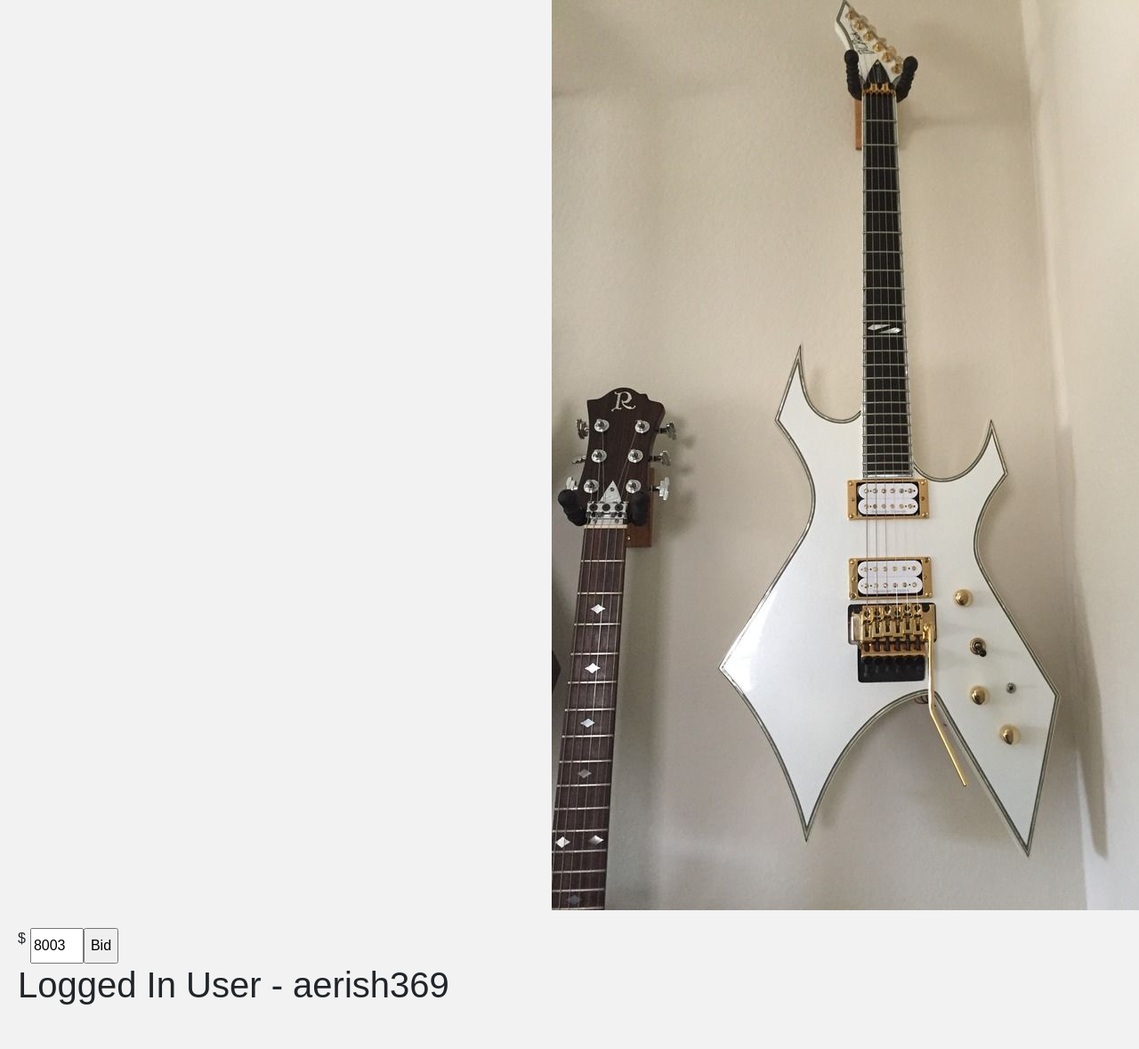
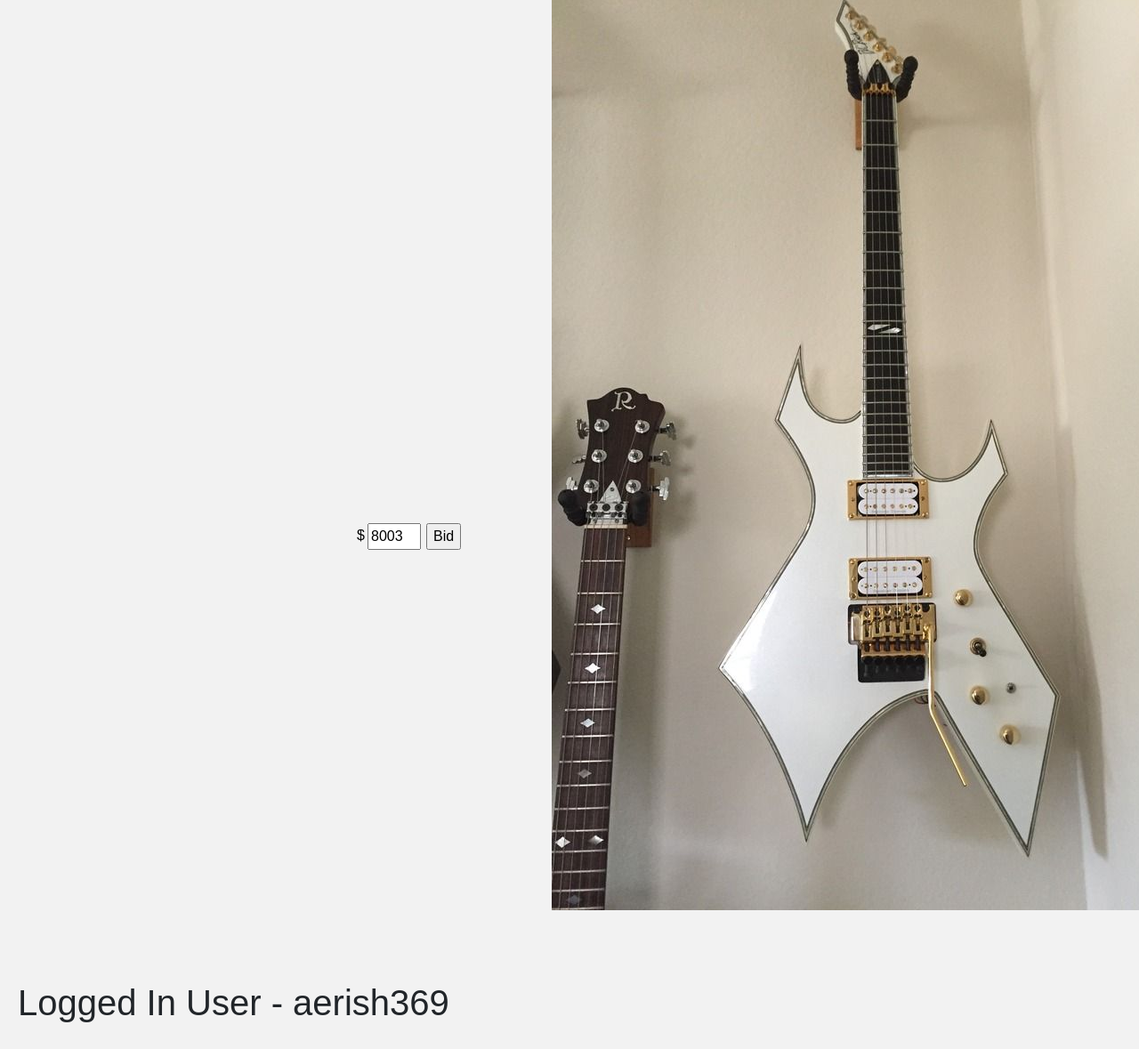
Before and after one commit to Aerish369/CS50W-Project2-Commerce, a Django app: page /listing/5/ in a window 1280 px wide; the page is wider, and only the part inside the window is pictured. Shown: the part 356-1535 px from the top of that part at 89% size. Before the commit the page ends 1485 px from the top of that part, so only its background shows below. Run offline with Django 3.2, Linux system fonts and the light colour scheme; a user stored in the database is signed in; data comes from the database, SQL or seed files in the repository; both versions use the stored data as it was after the commit; data that the repository does not hold is empty; some libraries are stand-ins or nearby versions.

Commit message:
html & css fixed for individual listings

```diff
--- a/auctions/static/auctions/styles.css
+++ b/auctions/static/auctions/styles.css
@@ -29,6 +29,48 @@ body {
     margin-right: 10;
     margin-right: 944px;
 }
+
+.bid {
+
+    color: white;
+    display: flex;
+    padding: 15px;
+    width: 10%;
+    margin-left: 378px;
+    position: relative;
+    bottom: 470px;
+}
+
+.close-bid {
+
+    color: black;
+    display: flex;
+    padding: 15px;
+    width: 10%;
+    margin-left: 378px;
+    position: relative;
+    bottom: 470px;
+}
+
+#own-listing {
+    position: absolute;
+    top: 15px;
+    left: 15px;
+}
+
+#dollar {
+    color: black;
+    position: absolute;
+    top: 17px;
+    left: 3px;
+}
+
+#bid-submit {
+    position: absolute;
+    top: 15px;
+    left: 81px;
+}
+
 
 /* label {
     background-color: white;
--- a/auctions/templates/auctions/listing.html
+++ b/auctions/templates/auctions/listing.html
@@ -39,13 +39,15 @@
 
     {% if listing.is_active == True %}
       <!--Close Bid-->
-      <p>You are the owner of this listing and cannot bid on your own listing.</p>
+      <div class="close-bid">
+      <p id="own-listing">You are the owner of this listing and cannot bid on your own listing.</p>
       <form action="{% url 'close-listing' listing.id %}" method="POST">
         {% csrf_token %}
         <input type="submit" value="Close Bid" />
       </form>
+    </div>
       {% else %}
-      <p>Listing Closed! 1</p>
+      <p id="listing-closed-1" >Listing Closed! 1</p>
     {% endif %}
 
   {% elif request.user.is_authenticated %}
@@ -56,7 +58,7 @@
         <div style="display: flex" class="bid">
           {% if listing.bid_price is None %}
 
-            <p style="margin-right: 5px">$</p>
+            <p style="margin-right: 5px" id="dollar">$</p>
             <input
               style="width: 60px"
               maxlength="6"
@@ -64,10 +66,10 @@
               value="0"
               name="bid_amount"
             />
-            <input type="submit" value="Bid" />
+            <input type="submit" value="Bid" id="bid-submit" />
 
             {% else %}
-            <p style="margin-right: 5px">$</p>
+            <p style="margin-right: 5px" id="dollar">$</p>
             <input
               style="width: 60px"
               maxlength="6"
@@ -75,12 +77,12 @@
               value="{{listing.bid_price}}"
               name="bid_amount"
             />
-            <input type="submit" value="Bid" />
+            <input type="submit" value="Bid" id="bid-submit" />
           {% endif %}
         </div>
       </form>
       {% else %}
-      <p>Listing Closed! 2</p>
+      <p id="listing-closed-2">Listing Closed! 2</p>
     {%endif%}
 
 {% endif %}
```
Also changed, not shown: db.sqlite3.
